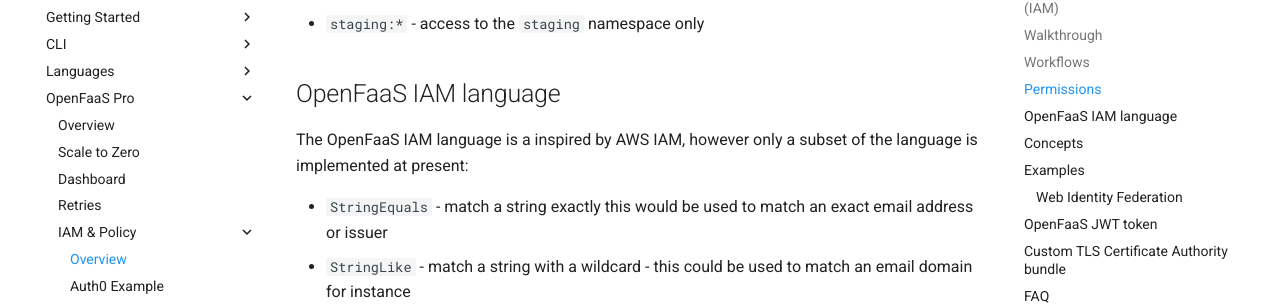
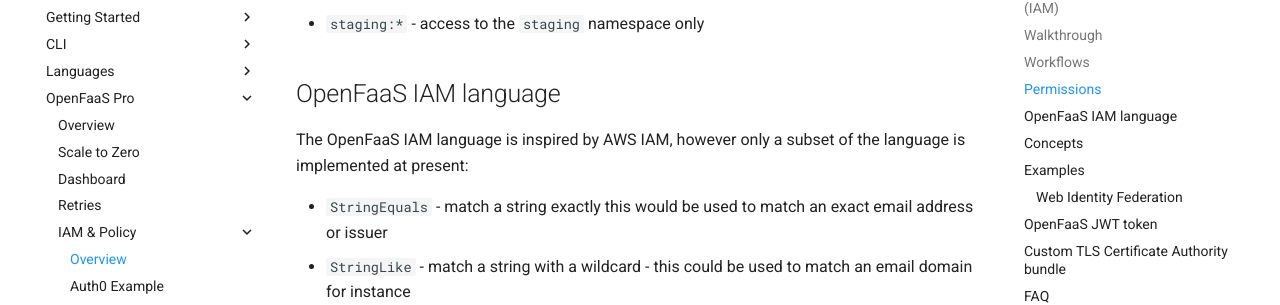
Before and after one commit to openfaas/docs, an MkDocs documentation site: the page built from docs/openfaas-pro/iam/overview.md, in a window 1280 px wide and 900 px high, scrolled down 3085 px. Shown: the part 130-435 px from the top of the window. Built offline with MkDocs 1.6.1 and Material for MkDocs 9.7.7, drawn with Linux system fonts in a browser that asks for light colours; comment, search, counter and statistics services are not loaded.

```diff
--- a/docs/openfaas-pro/iam/overview.md
+++ b/docs/openfaas-pro/iam/overview.md
@@ -93,7 +93,7 @@ Permissions can be scoped cluster wide, or to a specific namespace:
 
 ## OpenFaaS IAM language
 
-The OpenFaaS IAM language is a inspired by AWS IAM, however only a subset of the language is implemented at present:
+The OpenFaaS IAM language is inspired by AWS IAM, however only a subset of the language is implemented at present:
 
 * `StringEquals` - match a string exactly this would be used to match an exact email address or issuer
 * `StringLike` - match a string with a wildcard - this could be used to match an email domain for instance
```
